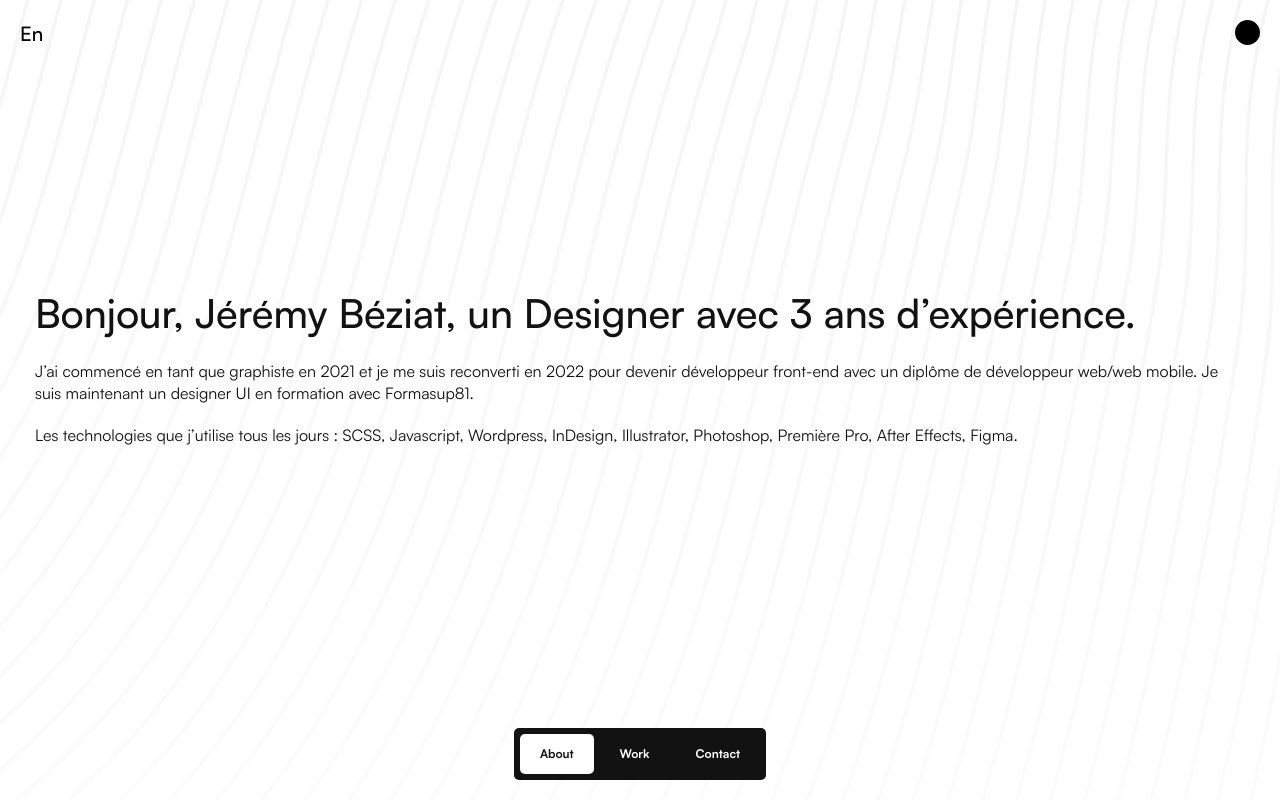
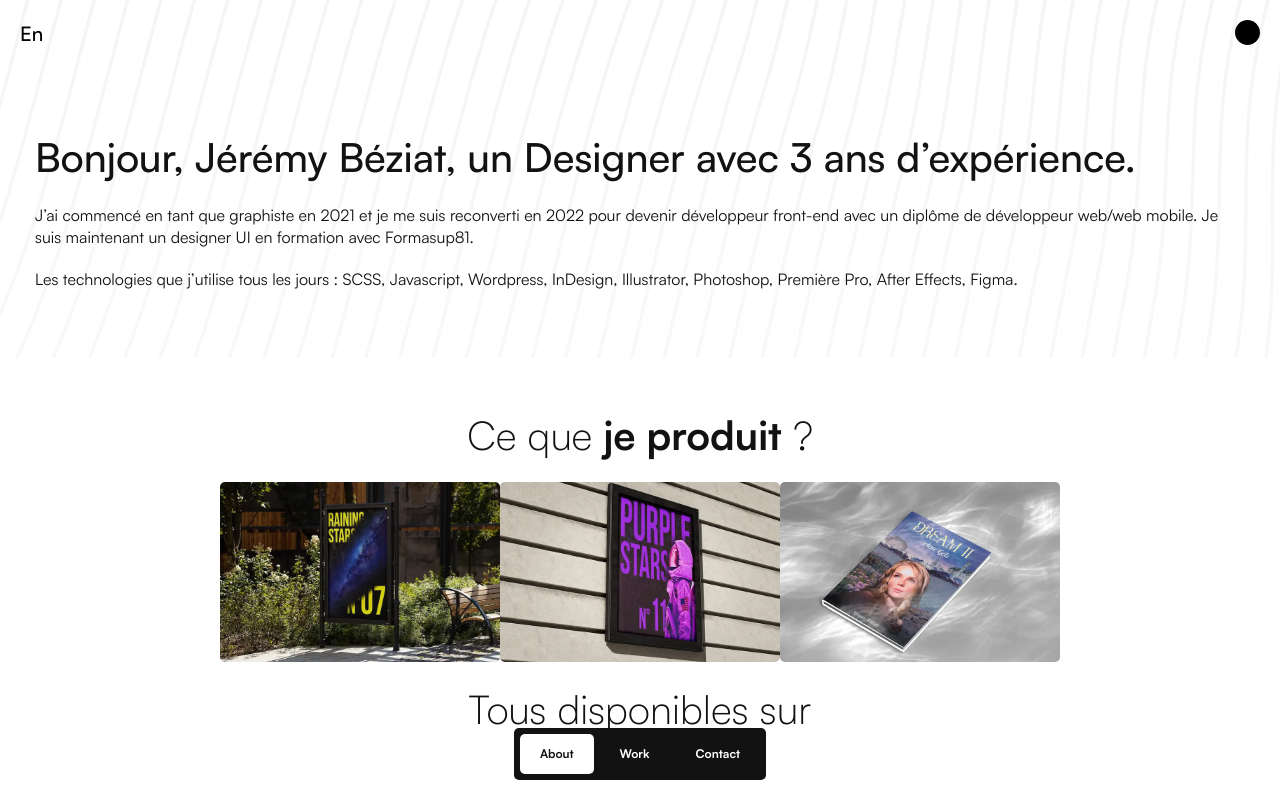
Before and after one commit to jeremybeziat/portfolio, a React (Create React App) app: page / in a window 1280 px wide. Shown: the top 800 px of the page. Built offline with nearby package versions, Linux system fonts and the light colour scheme; what gsap-trial would draw is missing.

Commit message:
refactor : img height

```diff
--- a/src/assets/styles/header.scss
+++ b/src/assets/styles/header.scss
@@ -13,6 +13,7 @@ nav {
   border-radius: 5px;
   display: flex;
   justify-content: space-between;
+  align-items: center;
   padding: 3px;
   a {
     font-size: 12px;
--- a/src/assets/styles/home.scss
+++ b/src/assets/styles/home.scss
@@ -9,7 +9,7 @@
   display: flex;
   align-items: center;
   width: 100%;
-  height: 100vh;
+  padding-top: 130px;
 }
 
 .container-presentation::before {
@@ -39,7 +39,9 @@
   p {
     font-family: "Satoshi";
     font-size: 16px;
-    margin-bottom: 20px;
+    &:first-child {
+      margin-bottom: 20px;
+    }
   }
   .scroll {
     margin-top: 50px;
--- a/src/assets/styles/work.scss
+++ b/src/assets/styles/work.scss
@@ -24,7 +24,7 @@
     display: flex;
   }
   img {
-    height: 500px;
+    height: 450px;
     object-fit: cover;
     border-radius: 5px;
   }
--- a/src/pages/Home.js
+++ b/src/pages/Home.js
@@ -101,7 +101,6 @@ function Home() {
     <div>
       <Header />
       <div ref={pageRef}>
-        {/* <h1>Langue actuelle : {language}</h1> */}
         <button className="btn-translate" onClick={toggleLanguage}>
           {language === "Fr" ? "En" : "Fr"}
         </button>
```
